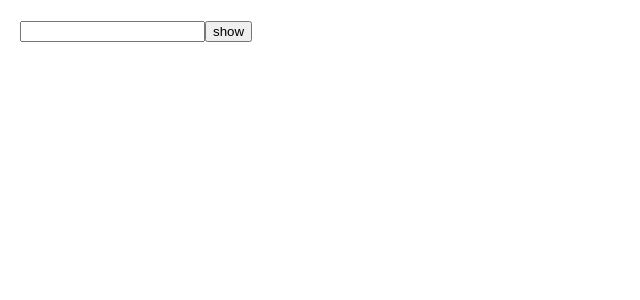
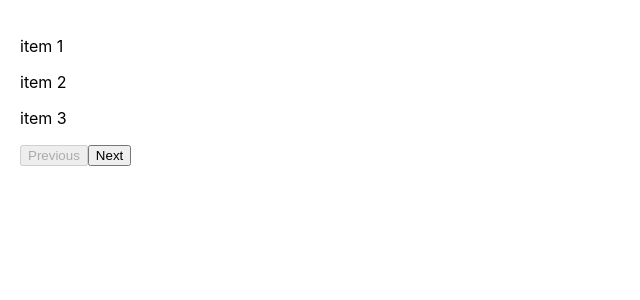
Before and after one commit to chhayashah/react-practise, a React (Create React App) app: page / in a window 1280 px wide. Shown: the top 300 px of the page, without its empty margins (0-640 px from the left). Built offline with nearby package versions, Linux system fonts and the light colour scheme.

Commit message:
pagination

```diff
--- a/src/App.js
+++ b/src/App.js
@@ -4,7 +4,8 @@ import './App.css';
 // import Todo from './components/Todo';
 // import Accordion from "./components/Accordion";
 // import SearchDebounce from "./components/SearchDebounce";
-import PasswordToggle from "./components/PasswordToggle";
+// import PasswordToggle from "./components/PasswordToggle";
+import Pagination from "./components/Pagination";
 
 function App() {
   return (
@@ -13,7 +14,8 @@ function App() {
       {/* <Todo/> */}
       {/* <Accordion/> */}
       {/* <SearchDebounce/> */}
-      <PasswordToggle/>
+      {/* <PasswordToggle/> */}
+      <Pagination/>
    </div>
   );
 }
--- /dev/null
+++ b/src/components/Pagination.jsx
@@ -0,0 +1,37 @@
+import React, { useState } from "react";
+
+const Pagination = () => {
+    const [currentPage, setCurrentPage] = useState(1);
+    const data = [
+      "item 1",
+      "item 2",
+      "item 3",
+      "item 4",
+      "item 5",
+      "item 6",
+      "item 7",
+      "item 8",
+      "item 9",
+      "item 10",
+    ];
+    const itemsPerPage = 3;
+    const startIndex = (currentPage - 1) * itemsPerPage;
+    const endIndex = startIndex + itemsPerPage;
+    const currentItems = data.slice(startIndex, endIndex);
+
+    return (
+      <div style={{padding: "20px"}}>
+        {currentItems.map((item) => (
+          <p>{item}</p>
+        ))}
+        <button
+          disabled={currentPage === 1}
+          onClick={() => setCurrentPage(currentPage-1)}
+        >
+          Previous
+        </button>
+        <button onClick={() => setCurrentPage(currentPage + 1)}>Next</button>
+      </div>
+    );
+}
+export default Pagination;
```
